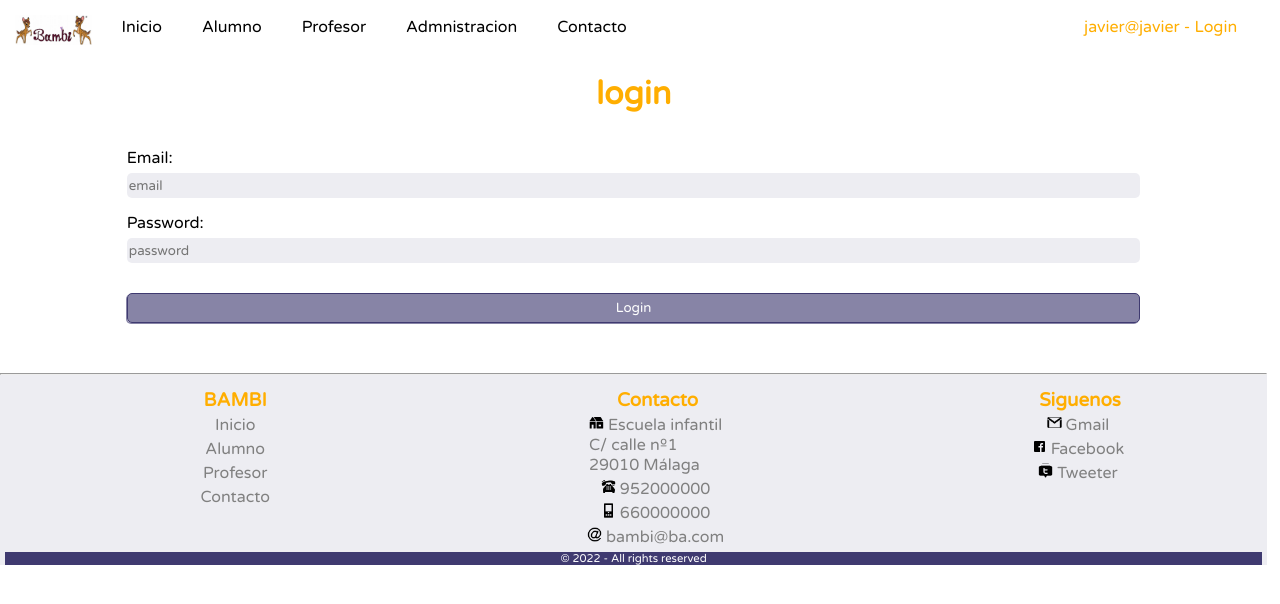
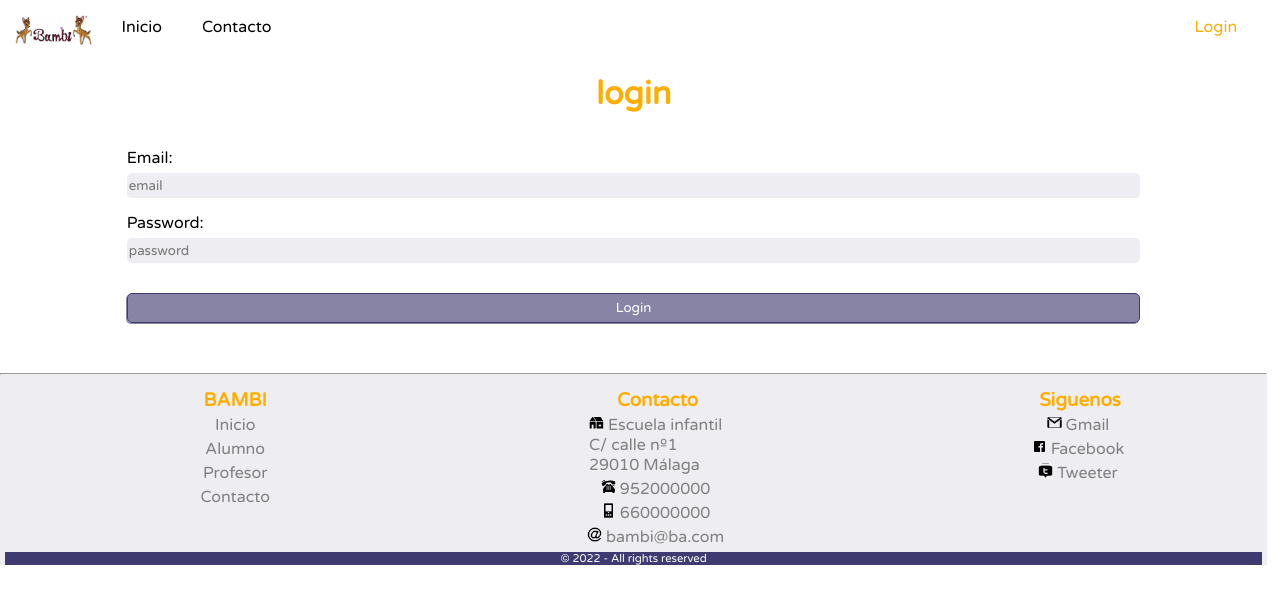
Before and after one commit to Javiergda/final-project-client, a React (Create React App) app: page /login in a window 1280 px wide. Shown: the top 604 px of the page. Built offline with nearby package versions, Linux system fonts and the light colour scheme.

Commit message:
gestion login con jwt y alamacenamiento en local storage

```diff
--- a/src/App.js
+++ b/src/App.js
@@ -10,21 +10,23 @@ import { AuthContext } from "./auth/authContext";
 function App() {
 
   const initialValue = JSON.parse(localStorage.getItem('user')) || { // mira si esta logeado
-    email: 'javier@javier',
-    userTipe: 2,
-    logged: true
+    email: '',
+    user_type: 0,
+    logged: false
   };
+
+  console.log(initialValue);
 
   // BORRAR DESPUES DE PROBAR. ES PARA QUE NO PILLE EL LOCALSTRORAGE
   const initialValue2 = {
     email: 'javier@javier',
-    userTipe: 1,
+    user_type: 1,
     logged: true
   };
   //////////////////////////////////////////////////////////////////
 
   return (
-    <AuthContext.Provider value={initialValue2}>
+    <AuthContext.Provider value={initialValue}>
       <AppRouter />
     </AuthContext.Provider>
   );
--- a/src/components/HomePage/Card.js
+++ b/src/components/HomePage/Card.js
@@ -2,7 +2,7 @@ import React from 'react'
 
 export const Card = ({ values }) => {
 
-    console.log(values);
+    // console.log(values);
 
     const { img, title, description } = values;
     return (
--- a/src/components/Login/Login.js
+++ b/src/components/Login/Login.js
@@ -1,22 +1,22 @@
-import React from 'react'
+import React, { useEffect } from 'react'
 import { useState } from 'react'
 import { useNavigate } from 'react-router-dom'
+// import { useFetch } from '../Hooks/useFetch'
+import { URL_CRUD } from '../../settings';
 
 export const Login = () => {
 
-
-
     const navigate = useNavigate();
 
-
-
     const initialState = {
-        email: '',
+        username: '',
         password: ''
     }
 
     const [form, setForm] = useState(initialState);
-    const { email, password } = form;
+    const { username, password } = form;
+
+    const [token, setToken] = useState(null);
 
     const hadlechange = e => {
         setForm({
@@ -24,58 +24,71 @@ export const Login = () => {
             [e.target.name]: e.target.value
         });
     }
-
+    // Obtenemos token
     const handlesubmit = e => {
         e.preventDefault();
         // comprobamos que no este vacio quitandole espacios en blanco a derecha e izquierda
-        // if (email.trim().length > 0 && password.trim().length > 0) {
-        console.log('LOGIN');
+        if (username.trim().length > 0 && password.trim().length > 0) {
+            console.log('LOGIN');
+            //     {"username": "javier@garcia.com", "password": "123456"}
+            const endPoint = 'login_check';
+            const options = {
+                method: "POST",
+                headers: {
+                    "Content-Type": "application/json"
+                },
+                body: JSON.stringify(form)
+            }
+            fetch(`${URL_CRUD}/${endPoint}`, options)
+                .then(response => response.json())
+                .then(data => {
+                    // Cargamos token o mostramos mensaje error
+                    (data.token) ? setToken(data) : console.log(data);
+                });
+        };
+    };
 
-        /// CRUD - POST - Enviamos usuario/email para chequearlo
-        const checkUser = email + password;
-        ///////////////////////////////
-        //// obtenemos repuesta
-        const user = {
-            email: 'javier@javier',
-            userTipe: 1,
-            logged: true
-        };
+    useEffect(() => { // Cuando obtenemos token cargamos usuario
+        if (token) {
+            console.log('entramos en useEfect');
 
-        if (user) {
-            setForm(initialState);
-            localStorage.setItem('user', JSON.stringify(user)) // guardamos en localstorage
-            navigate('/homepage', { // navegamos pagina inicio y cargamos usuario del localstorage
-                replace: true // reemplaza del historial
+            const endPoint = `user/${username}`;
+            const options = {
+                method: "GET",
+                headers: {
+                    "Content-Type": "application/json",
+                    "Authorization": "Bearer " + token.token
+                }
             }
-            );
+
+            const userData = fetch(`${URL_CRUD}/${endPoint}`, options)
+                .then(response => response.json())
+                .then(data => {
+                    console.log(data);
+                    setForm(initialState); // vaciamo formulario
+                    localStorage.setItem('user', JSON.stringify(data)); // guardamos en localstorage
+                    // navigate('/homepage', { // navegamos pagina inicio y cargamos usuario del localstorage
+                    //     replace: true // reemplaza del historial
+                    // });
+
+                    window.location.replace("/homepage");
+                });
         }
-
-        // }
-
-
-
-
-
-    };
+    }, [token])
 
     return (
         <div className="login_main">
-
             <h1>login</h1>
-
             <div className='wrapper'>
                 <form onSubmit={handlesubmit} className='form'>
                     <label>
                         Email:
-                        <input value={email} name='email' type='email' onChange={hadlechange} className='' placeholder='email' />
+                        <input value={username} name='username' type='email' onChange={hadlechange} className='' placeholder='email' />
                     </label>
                     <label>
                         Password:
                         <input value={password} name="password" type='password' onChange={hadlechange} className='' placeholder='password' />
                     </label>
-
-
-
                     <input type="submit" className='button' value="Login" />
                 </form>
             </div>
--- a/src/components/Routes/AppRouter.js
+++ b/src/components/Routes/AppRouter.js
@@ -25,8 +25,8 @@ export const AppRouter = () => {
             <Routes>
                 <Route path="homepage" element={<HomePage />} />
                 <Route path="alumno" element={<Students />} />
-                <Route path="profesor" element={context.logged && context.userTipe == 1 ? <Teachers /> : <Navigate to='/login' />} />
-                <Route path="administracion" element={context.logged && context.userTipe == 1 ? <Management /> : <Navigate to='/login' />} />
+                <Route path="profesor" element={context.logged && context.user_type == 1 ? <Teachers /> : <Navigate to='/login' />} />
+                <Route path="administracion" element={context.logged && context.user_type == 1 ? <Management /> : <Navigate to='/login' />} />
                 <Route path="login" element={<Login />} />
                 <Route path="*" element={<HomePage />} />
             </Routes>
--- a/src/components/Students/Daily.js
+++ b/src/components/Students/Daily.js
@@ -2,13 +2,15 @@ import React from 'react'
 
 export const Daily = ({ student }) => {
 
-    const { id_daily, id_student, breakfast, lunch1, lunch2, dessert, snack, bottle, diaper, nap, message, date, absence } = student;
+    const { id, student_id, breakfast, lunch1, lunch2, dessert, snack, bottle, diaper, nap, message, date, absence } = student;
+
+    const dateToday = new Date();
 
     return (
         <div className='daily_main'>
             <div className='wrapper'>
                 <div className='box1'>
-                    <span>Dia: {date}</span>
+                    <span> {`Dia: ${dateToday.getDate()} / ${dateToday.getMonth() + 1} / ${dateToday.getFullYear()}`}</span>
                     {/* <span>Falta: {absence ? 'FALTA' : 'No'}</span> */}
                 </div>
 
--- a/src/components/Students/Students.js
+++ b/src/components/Students/Students.js
@@ -15,9 +15,9 @@ export const Students = () => {
         ///////////////////////// CRUD - GET
         // -- SQL --
         // SELECT * FROM students
-        // LEFT JOIN daily ON daily.id_student=students.id_student
+        // LEFT JOIN daily ON daily.student_id=students.student_id
         // WHERE
-        // (students.email_user='usuario1@gmail.com' AND TIMESTAMPDIFF(year,birth_date,NOW()) < 4)
+        // (students.user_id='1' AND TIMESTAMPDIFF(year,birth_date,NOW()) < 4)
         // AND
         // (date = CURDATE() OR date IS NULL);
 
@@ -25,15 +25,15 @@ export const Students = () => {
         // resultado 2 registros. Tiene 2 hijos en la guarde
         const dataStudents = [
             {
-                id_student: 10,// clave foranea - no se muestra
+                student_id: 10,// clave foranea - no se muestra
                 name: 'Lucia',
                 surname: 'Garcia',
                 birth_date: '2019-04-27',
                 phone1: 600111222,
                 phone2: 600444555,
                 letter: 'A',
-                email_user: 'javier@javier', // no se muestra
-                id_daily: 1, // no se muestra
+                user_id: 1, // no se muestra
+                id: 1, // no se muestra
                 breakfast: 'a',
                 lunch1: 'b',
                 lunch2: 'b',
@@ -47,15 +47,15 @@ export const Students = () => {
                 absence: false
             },
             {
-                id_student: 20, // clave foranea - no se muestra
+                student_id: 20, // clave foranea - no se muestra
                 name: 'Julia',
                 surname: 'Garcia',
                 birth_date: '2020-05-01',
                 phone1: 600111222333,
                 phone2: 600444555666,
                 letter: 'C',
-                email_user: 'javier@javier', // no se muestra
-                id_daily: 2, // no se muestra
+                user_id: 1, // no se muestra
+                id: 2, // no se muestra
                 breakfast: 'b',
                 lunch1: 'a',
                 lunch2: 'b',
--- a/src/components/Teachers/Course.js
+++ b/src/components/Teachers/Course.js
@@ -57,7 +57,7 @@ export const Course = ({ select, setSelect, students, setFilterStudents }) => {
             </div>
 
             <div className='day'>
-                <span> {`Dia: ${dateToday.getDate()} / ${dateToday.getMonth()} / ${dateToday.getFullYear()}`} </span>
+                <span> {`Dia: ${dateToday.getDate()} / ${dateToday.getMonth() + 1} / ${dateToday.getFullYear()}`} </span>
             </div>
 
         </div>
--- a/src/components/Teachers/Teachers.js
+++ b/src/components/Teachers/Teachers.js
@@ -31,8 +31,8 @@ export const Teachers = () => {
                 phone1: 600111222,
                 phone2: 600444555,
                 letter: 'A',
-                email_user: 'javier@javier', // no se muestra
-                id_daily: '', // no se muestra
+                student_id: 1, // no se muestra
+                id: 1, // no se muestra
                 breakfast: '',
                 lunch1: '',
                 lunch2: '',
@@ -53,8 +53,8 @@ export const Teachers = () => {
                 phone1: 600111222333,
                 phone2: 600444555666,
                 letter: 'A',
-                email_user: 'garcia@garcia',
-                id_daily: 'b',
+                student_id: 2,
+                id: 2,
                 breakfast: 'b',
                 lunch1: 'a',
                 lunch2: 'b',
--- a/src/components/common/Header.js
+++ b/src/components/common/Header.js
@@ -14,7 +14,7 @@ export const Header = () => {
 
     const context = useContext(AuthContext);
 
-    const { email, userTipe, logged } = context;
+    const { email, user_type, logged } = context;
 
     const [menuNav, setMenuNav] = useState('hide'); // muestra/oculta el menu small
 
@@ -40,19 +40,19 @@ export const Header = () => {
                         </li>
                     </NavLink>
 
-                    <NavLink className={logged && userTipe == 1 ? 'nav-link' + ' authorized' : 'nav-link' + ' notauthorized'} to="alumno">
+                    <NavLink className={logged && user_type == 1 ? 'nav-link' + ' authorized' : 'nav-link' + ' notauthorized'} to="alumno">
                         <li>
                             <img src={butterfly} height="20px" alt='butterfly' />
                             <span>Alumno</span>
                         </li>
                     </NavLink>
-                    <NavLink className={logged && userTipe == 1 ? 'nav-link' + ' authorized' : 'nav-link' + ' notauthorized'} to="profesor">
+                    <NavLink className={logged && user_type == 1 ? 'nav-link' + ' authorized' : 'nav-link' + ' notauthorized'} to="profesor">
                         <li>
                             <img src={deer} height="20px" alt='deer' />
                             <span>Profesor</span>
                         </li>
                     </NavLink>
-                    <NavLink className={logged && userTipe == 1 ? 'nav-link' + ' authorized' : 'nav-link' + ' notauthorized'} to="administracion">
+                    <NavLink className={logged && user_type == 1 ? 'nav-link' + ' authorized' : 'nav-link' + ' notauthorized'} to="administracion">
                         <li>
                             <img src={deer} height="20px" alt='deer' />
                             <span>Administracion</span>
@@ -84,19 +84,19 @@ export const Header = () => {
                         </li>
                     </NavLink>
 
-                    <NavLink className={logged && userTipe == 1 ? 'nav-item' + ' authorized' : 'nav-item' + ' notauthorized'} to="alumno">
+                    <NavLink className={logged && user_type == 1 ? 'nav-item' + ' authorized' : 'nav-item' + ' notauthorized'} to="alumno">
                         <li>
                             <span>Alumno</span>
                         </li>
                     </NavLink>
 
-                    <NavLink className={logged && userTipe == 1 ? 'nav-item' + ' authorized' : 'nav-item' + ' notauthorized'} to="profesor">
+                    <NavLink className={logged && user_type == 1 ? 'nav-item' + ' authorized' : 'nav-item' + ' notauthorized'} to="profesor">
                         <li>
                             <span>Profesor</span>
                         </li>
                     </NavLink>
 
-                    <NavLink className={logged && userTipe == 1 ? 'nav-item' + ' authorized' : 'nav-item' + ' notauthorized'} to="administracion">
+                    <NavLink className={logged && user_type == 1 ? 'nav-item' + ' authorized' : 'nav-item' + ' notauthorized'} to="administracion">
                         <li>
                             <span>Admnistracion</span>
                         </li>
@@ -112,7 +112,7 @@ export const Header = () => {
 
                     <NavLink className='nav-item' to="login">
                         <li>
-                            <span >{email + ' - Login'}</span>
+                            <span >{email + '  Login'}</span>
                         </li>
                     </NavLink>
 
--- a/src/settings.js
+++ b/src/settings.js
@@ -1,5 +1,5 @@
 
-const URL_CRUD = 'http://localhost/final-proyect-client/public/index.php/api';
+const URL_CRUD = 'http://localhost/final-project-server/public/index.php/api';
 
 export {
     URL_CRUD
```
Also changed, not shown: src/components/Hooks/useFetch.js (+41 -17 lines), src/components/Students/Student.js (+4 -4 lines).
